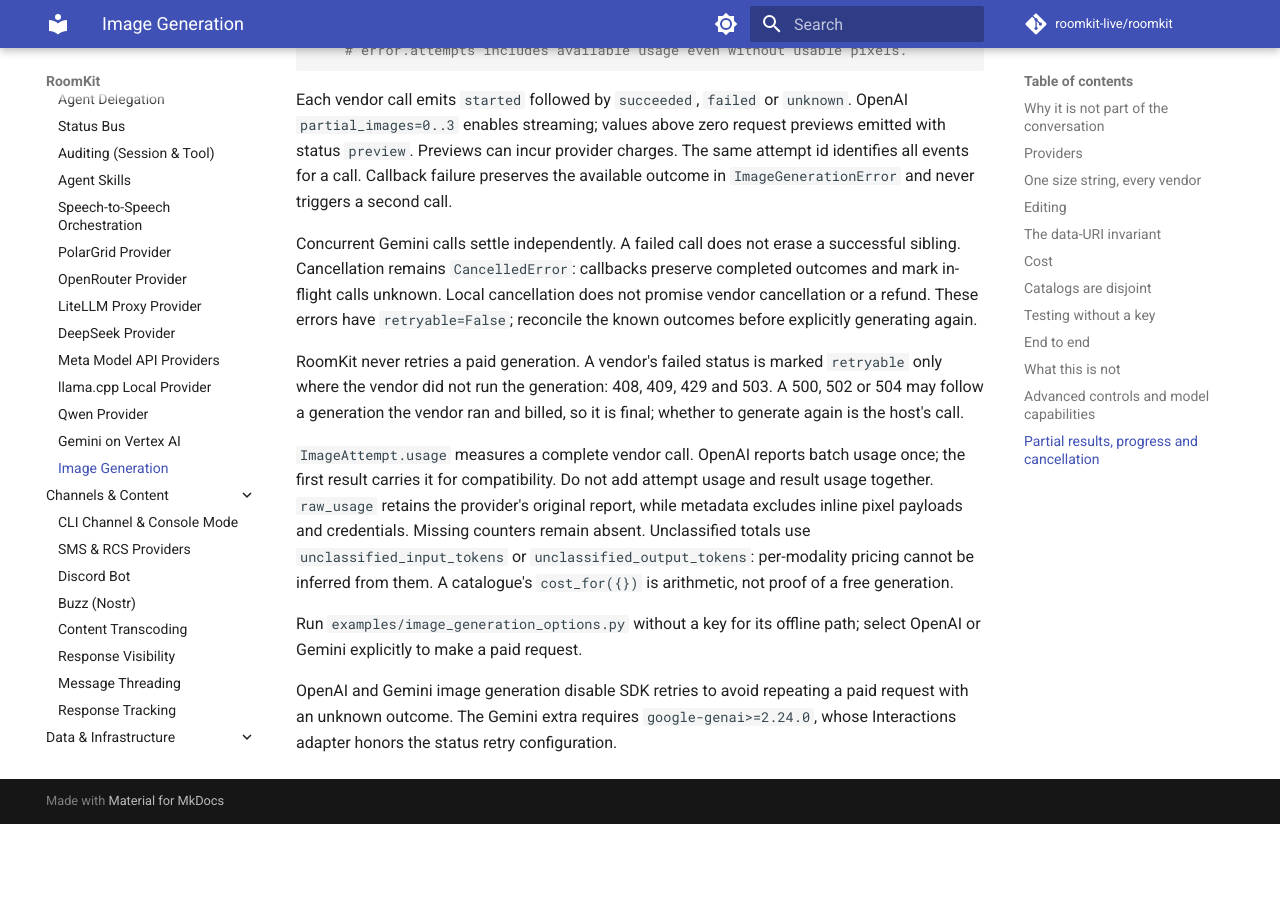
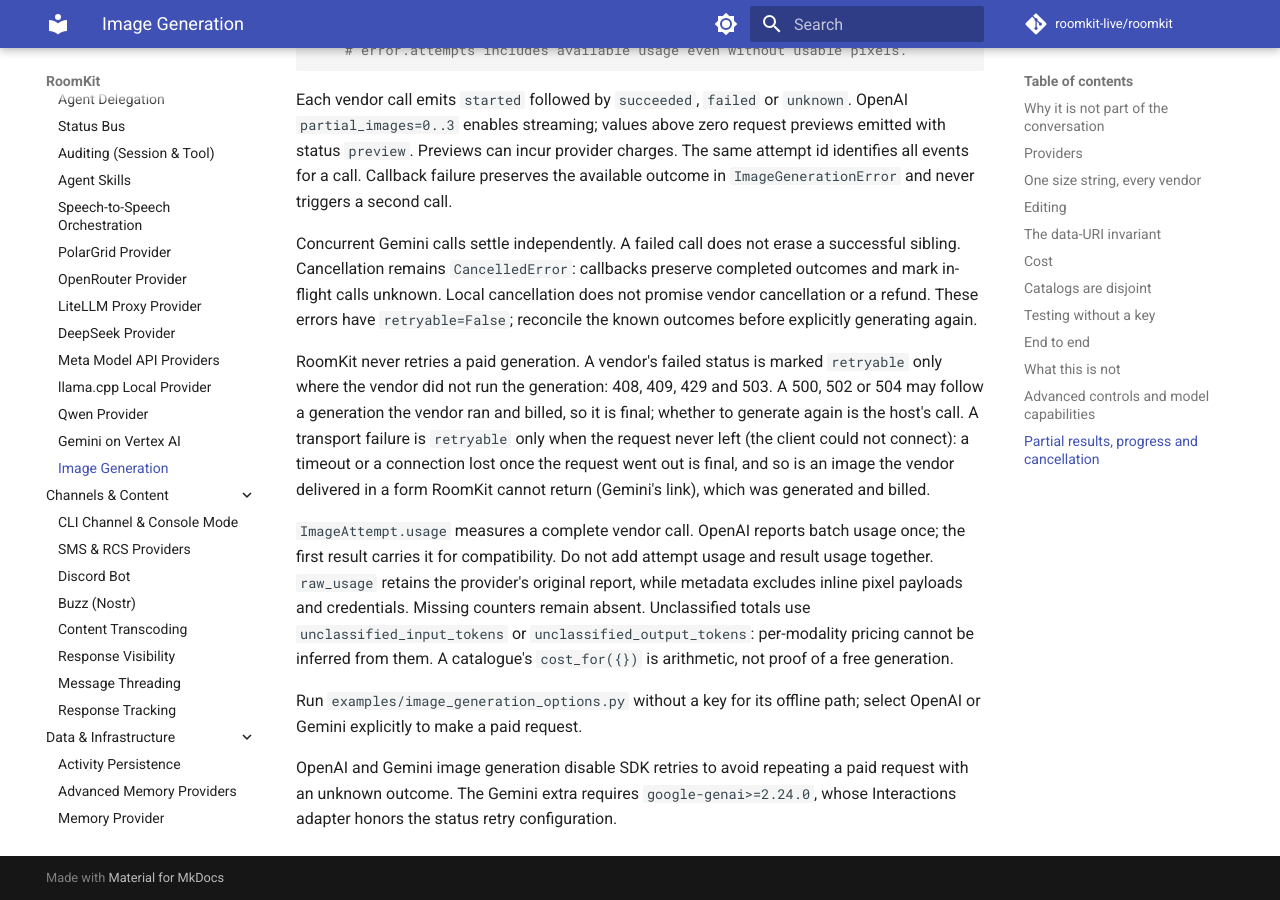
Before and after one commit to roomkit-live/roomkit-docs, an MkDocs documentation site: the page built from docs/guides/image-generation.md, in a window 1280 px wide and 900 px high, scrolled down 7280 px. Built offline with MkDocs 1.6.1 and Material for MkDocs 9.7.7, drawn with Linux system fonts in a browser that asks for light colours; comment, search, counter and statistics services are not loaded; before the commit the page ends 8104 px from its top, so only the background shows below that.

Commit message:
docs(image): a transport failure is retryable only when the request never left (RMK-524)

```diff
--- a/docs/guides/image-generation.md
+++ b/docs/guides/image-generation.md
@@ -255,7 +255,11 @@ reconcile the known outcomes before explicitly generating again.
 RoomKit never retries a paid generation. A vendor's failed status is marked
 `retryable` only where the vendor did not run the generation: 408, 409, 429 and
 503. A 500, 502 or 504 may follow a generation the vendor ran and billed, so it
-is final; whether to generate again is the host's call.
+is final; whether to generate again is the host's call. A transport failure is
+`retryable` only when the request never left (the client could not connect): a
+timeout or a connection lost once the request went out is final, and so is an
+image the vendor delivered in a form RoomKit cannot return (Gemini's link),
+which was generated and billed.
 
 `ImageAttempt.usage` measures a complete vendor call. OpenAI reports batch usage
 once; the first result carries it for compatibility. Do not add attempt usage
```
